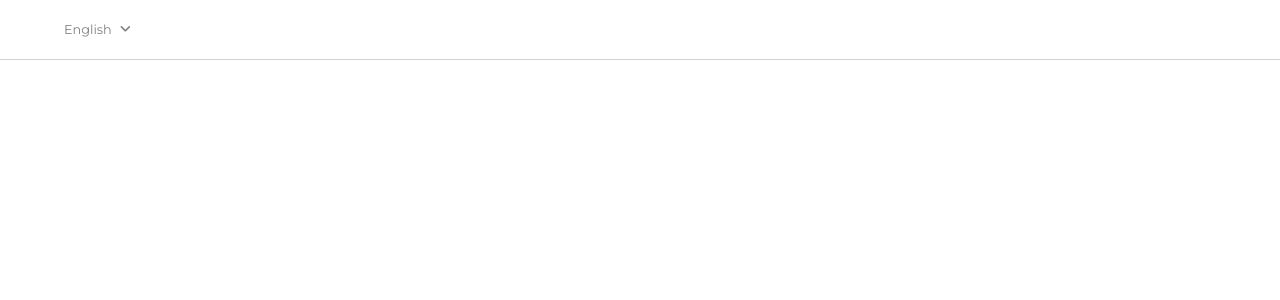
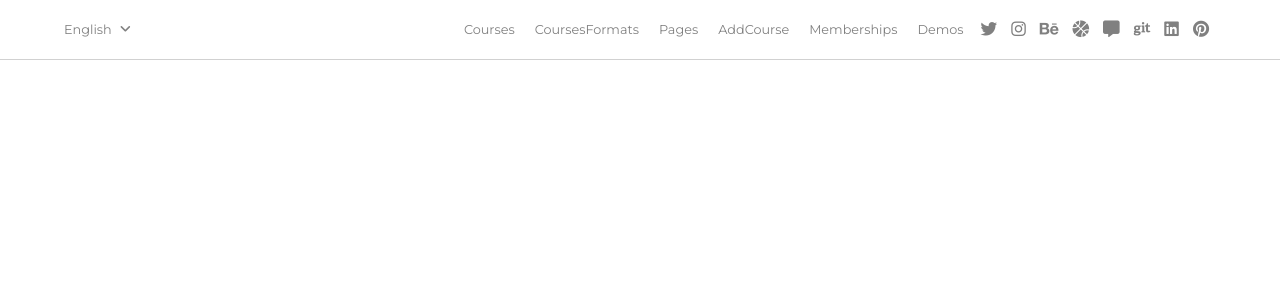
Before and after one commit to valeriobartoletti97/proj-html-vuejs, a Vue app: page / in a window 1280 px wide. Shown: the top 300 px of the page. Built offline with nearby package versions, Linux system fonts and the light colour scheme.

Commit message:
finished top header

```diff
--- a/src/assets/style/main.scss
+++ b/src/assets/style/main.scss
@@ -22,3 +22,7 @@ body{
     max-width: 90%;
     margin:0 auto;
 }
+
+ul,li{
+    margin:0
+}
--- a/src/components/HeaderComponent.vue
+++ b/src/components/HeaderComponent.vue
@@ -4,14 +4,48 @@
         <div id="top-header">
             <div class="my-container d-flex justify-content-between align-items-center">
                 <!-- language -->
-                <div>
-                    <div @click="toggleShow" class="position-relative">
+                <div class="left-top-header">
+                    <div @click="toggleShow(el)" class="position-relative">
                         <span class="me-2">English</span>
                         <i class="fa-solid fa-angle-down"></i>
                         <div class="position-absolute my-dropdown" :class="show ? 'show' : 'd-none'">
                             <div>Italian</div>
                             <div>Deutsch</div>
                         </div>
+                    </div>
+                </div>
+                <div class="right-top-header d-flex justify-content-center align-items-center">
+                    <!-- list cpourses and pages -->
+                    <div>
+                        <ul class="d-flex flex-row align-items-center">
+                            <li>Courses</li>
+                            <li class="position-relative"><span>
+                                CoursesFormats
+                                </span>
+                               <!--  <ul class="position-absolute my-dropdown d-none">
+                                    <li>Italian</li>
+                                    <li>Deutsch</li>
+                                </ul>  -->
+                            </li>
+                            <!-- courseformat dropdown menu -->
+                            <li>Pages</li>
+                            <!-- pages dropdown menu -->
+                            <li>AddCourse</li>
+                            <li>Memberships</li>
+                            <li>Demos</li>
+                            <!-- demos dropdown menu -->
+                        </ul>
+                    </div>
+                    <!-- icons -->
+                    <div class="header-icons d-flex no-wrap">
+                        <i class="fa-brands fa-twitter"></i>
+                        <i class="fa-brands fa-instagram"></i>
+                        <i class="fa-brands fa-behance"></i>
+                        <i class="fa-solid fa-basketball"></i>
+                        <i class="fa-solid fa-message"></i>
+                        <i class="fa-brands fa-git"></i>
+                        <i class="fa-brands fa-linkedin"></i>
+                        <i class="fa-brands fa-pinterest"></i>
                     </div>
                 </div>
             </div>
@@ -35,10 +69,9 @@ export default {
         }
     },
     methods:{
-        toggleShow(){
+        toggleShow(el){
             this.show = !this.show
-            console.log(this.show)
-        }
+        },
     }
 }
 </script>
@@ -62,5 +95,16 @@ export default {
             padding:8px 15px
         }
     }
+    .header-icons{
+        i{
+            font-size:1.3em;
+            padding: 0 7px;
+        }
+    }
+    li{
+        text-decoration: none;
+        list-style: none;
+        padding:0 10px
+    }
 }
 </style>
```
